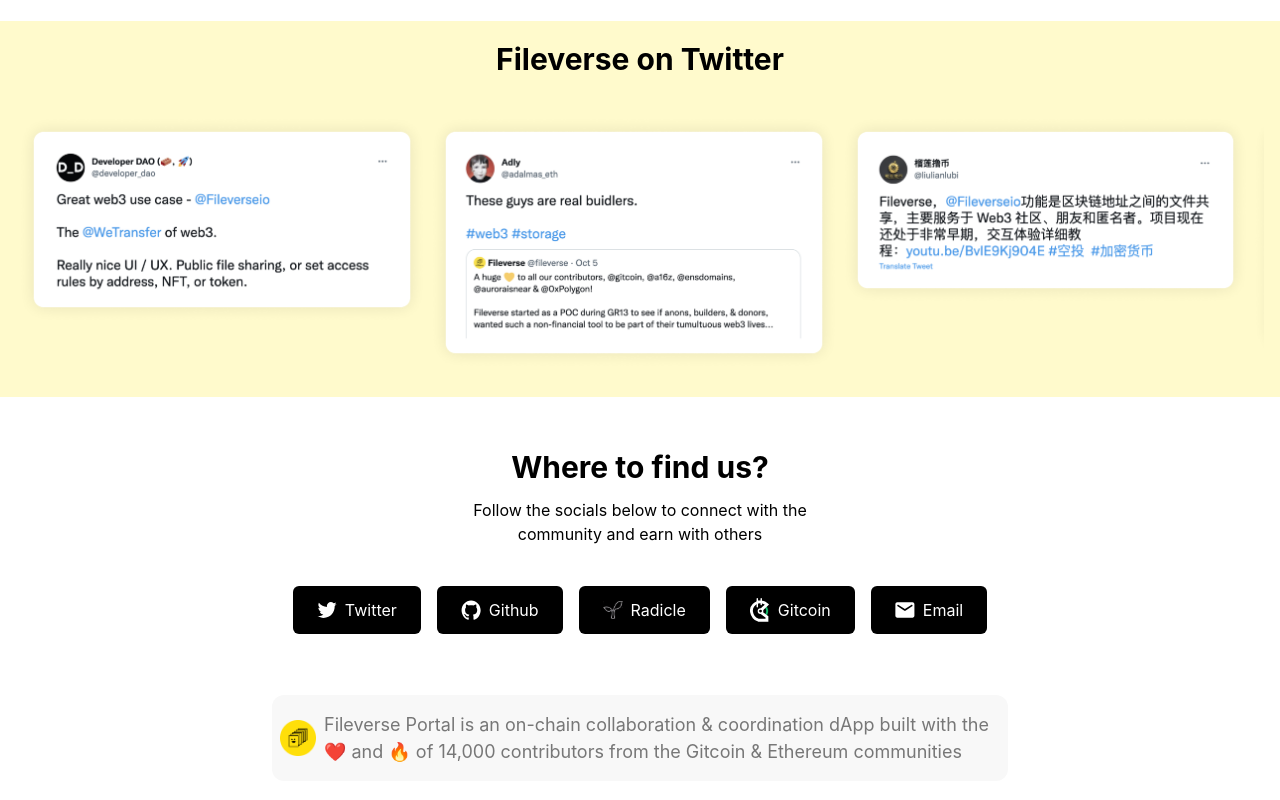
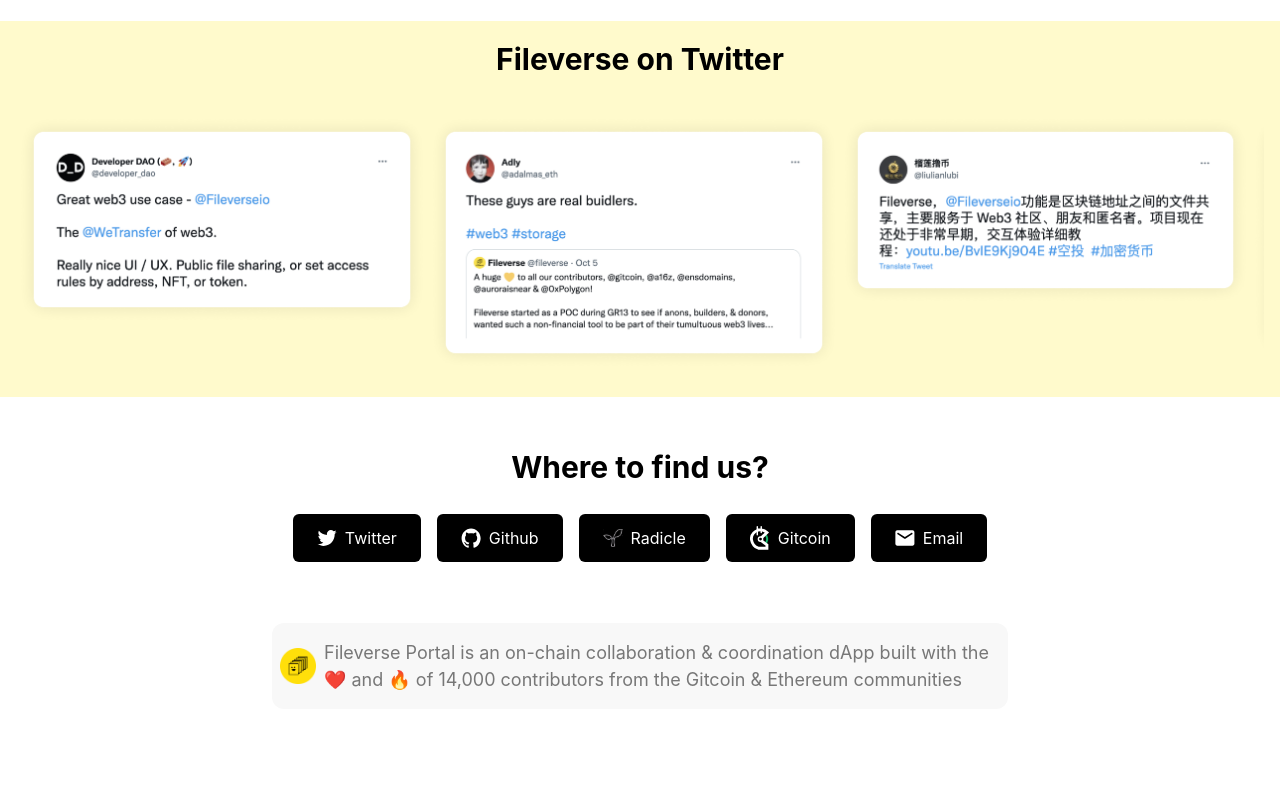
Before and after one commit to fileverse/fileverse-website-v2, a Next.js app: page / in a window 1280 px wide. Shown: the part 3916-4716 px from the top of the page. After the commit the page ends 4662 px from the top, so only its background shows below. Built offline with nearby package versions, Linux system fonts and the light colour scheme.

Commit message:
added minor changes as requested by constantin (#26)

```diff
--- a/components/BodyWrapper.tsx
+++ b/components/BodyWrapper.tsx
@@ -34,13 +34,6 @@
             >
               Where to find us?
             </h2>
-            <div className="w-full flex justify-center mt-2 mb-8">
-              <p className="text-center w-[22rem]">
-                Follow the socials below to connect with the community and earn
-                with others
-              </p>
-            </div>
-
             <div className="w-full flex justify-center  mt-4 items-center">
               <div
                 className={`flex flex-wrap w-full items-center justify-center`}
```
